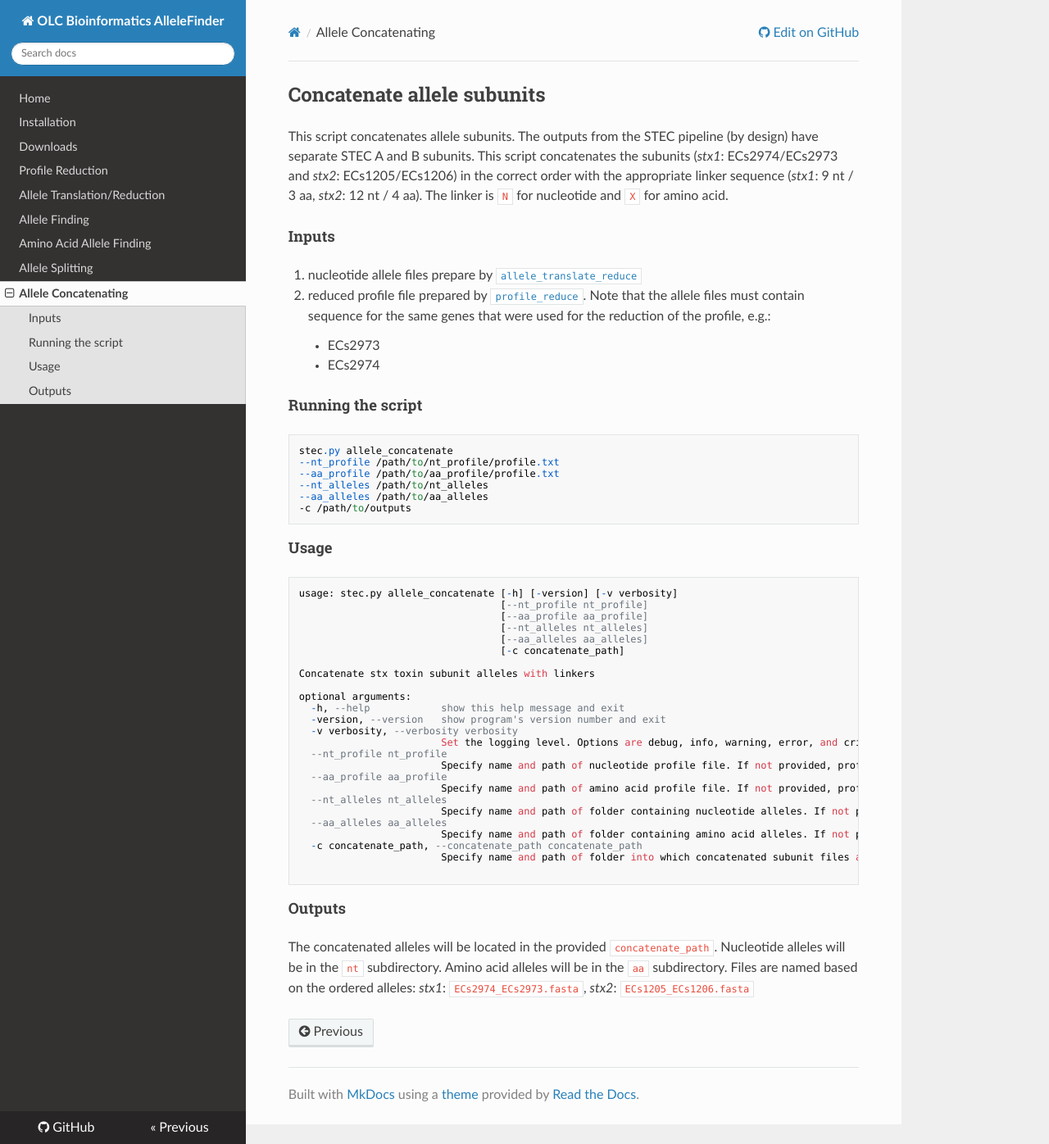
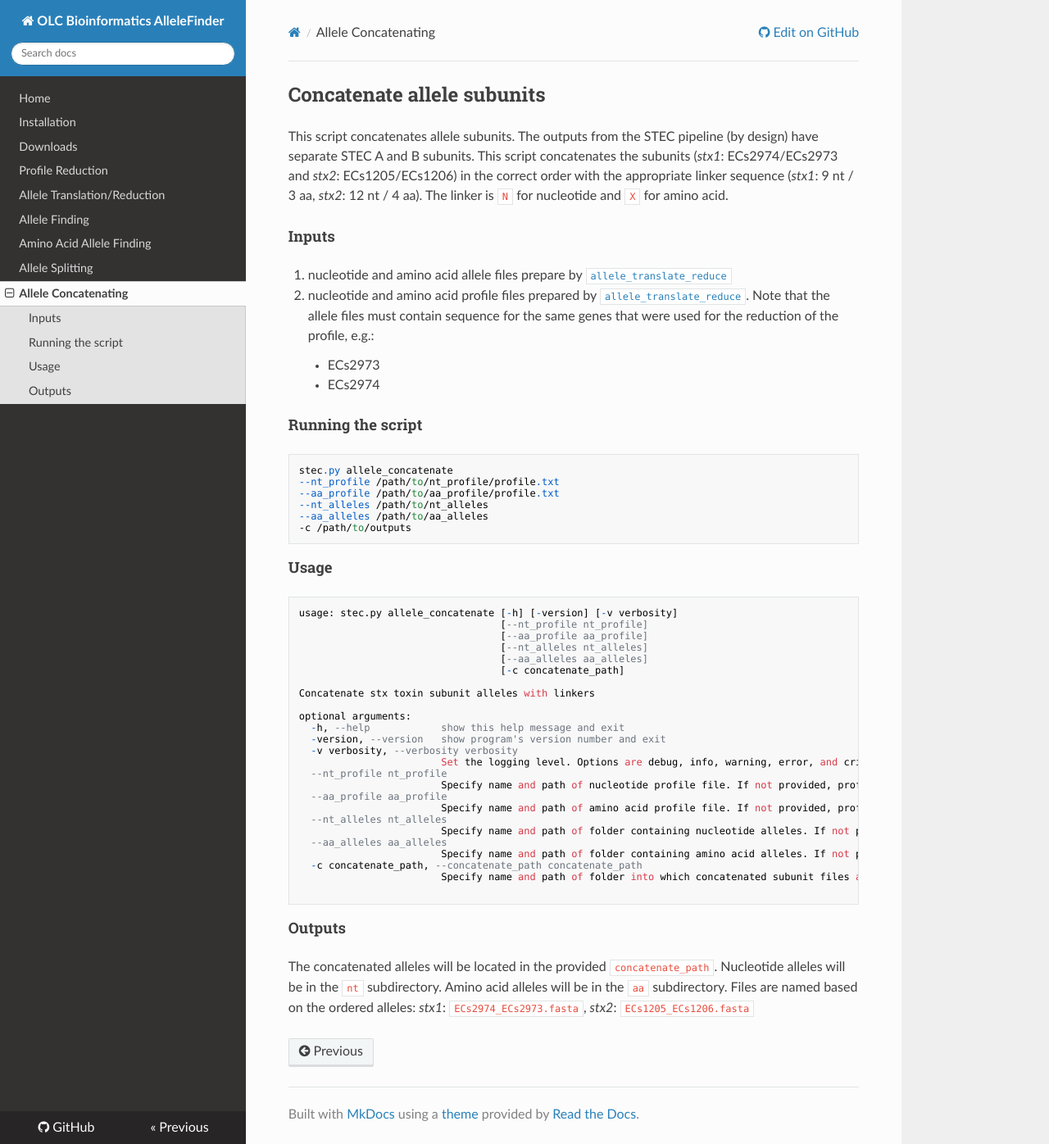
Before and after one commit to OLC-Bioinformatics/AlleleFinder, an MkDocs documentation site: the page built from docs/allele_concatenate.md, in a window 1280 px wide and 1396 px high. Shown: the whole window at 82% size. Built offline with MkDocs 1.6.1, drawn with Linux system fonts in a browser that asks for light colours; nearby versions of some CDN libraries.

Commit message:
Update documentation to reflect allele_concatenate

```diff
--- a/docs/allele_concatenate.md
+++ b/docs/allele_concatenate.md
@@ -7,8 +7,8 @@ and `X` for amino acid.
 
 #### Inputs
 
-1. nucleotide allele files prepare by [`allele_translate_reduce`](https://olc-bioinformatics.github.io/AlleleFinder/allele_translate_reduce)
-2. reduced profile file prepared by [`profile_reduce`](https://olc-bioinformatics.github.io/AlleleFinder/profile_reduce). Note that the allele files must contain sequence for the same genes that were used for the reduction of the profile, e.g.:
+1. nucleotide and amino acid allele files prepare by [`allele_translate_reduce`](https://olc-bioinformatics.github.io/AlleleFinder/allele_translate_reduce)
+2. nucleotide and amino acid profile files prepared by [`allele_translate_reduce`](https://olc-bioinformatics.github.io/AlleleFinder/allele_translate_reduce). Note that the allele files must contain sequence for the same genes that were used for the reduction of the profile, e.g.:
     * ECs2973
     * ECs2974
 
```
Also changed, not shown: README.md (+16 -2 lines), docs/index.md (+2 -1 lines).
